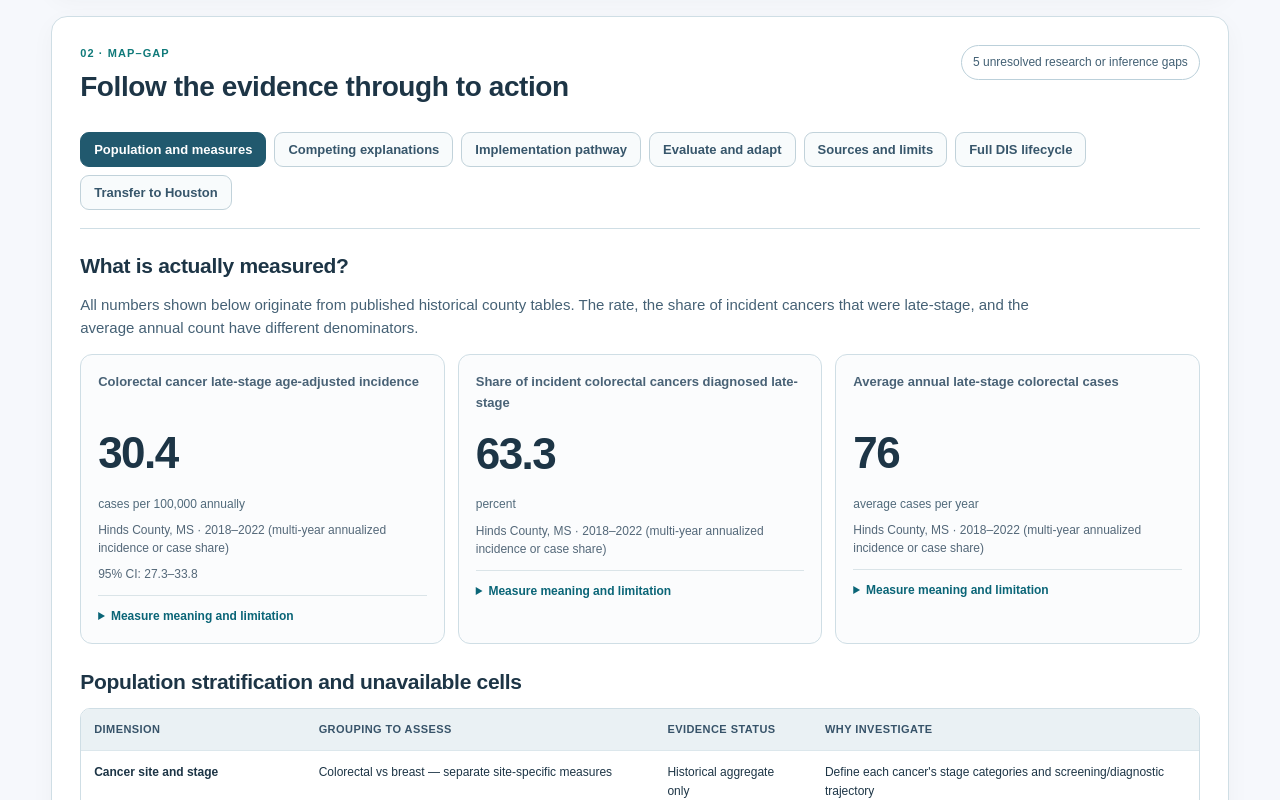
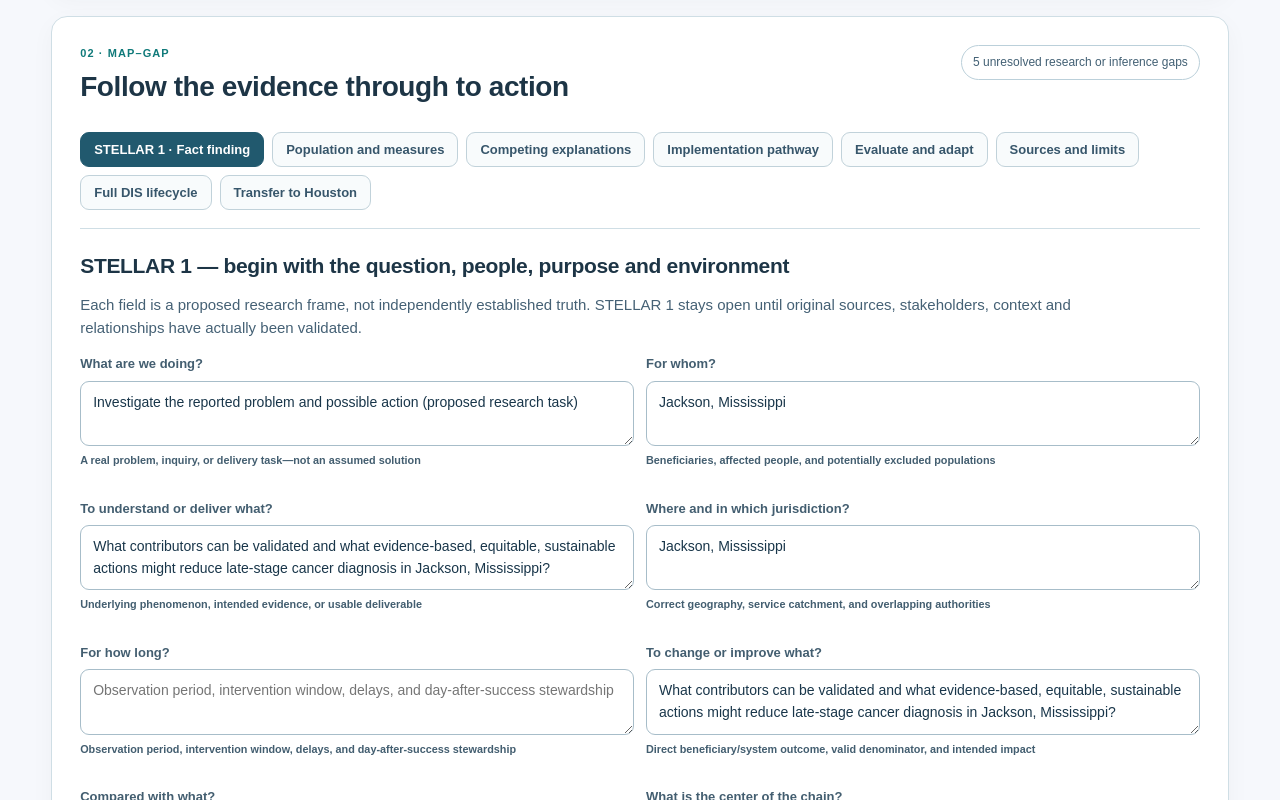
Before and after one commit to mrterryflood-ui/integrated-implementation-intelligence, a Next.js app in the folder apps/dis-platform/: page /research-program in a window 1280 px wide. Shown: the part 980-1780 px from the top of the page. Built offline with nearby package versions, Linux system fonts and the light colour scheme.

Commit message:
feat(dis): make STELLAR 1 interactive and first in the research-to-implementation workflow

```diff
--- a/apps/dis-platform/app/research-program/page.tsx
+++ b/apps/dis-platform/app/research-program/page.tsx
@@ -4,10 +4,13 @@ import Link from "next/link";
 import {buildResearchProgram,type SiteKey} from "../../lib/research-program";
 import {jacksonCancerCase,unsourcedResearchCase} from "../../lib/jackson-cancer-case";
 import {buildImplementationJourney} from "../../lib/implementation-journey";
+import StellarOnePanel from "../stellar-one-panel";
+import type {StellarOneInput} from "../../lib/stellar-one";
 import "./research-program.css";
 
-type Pane="population"|"contributors"|"implementation"|"evaluation"|"sources"|"lifecycle"|"transport";
+type Pane="stellar"|"population"|"contributors"|"implementation"|"evaluation"|"sources"|"lifecycle"|"transport";
 const PANES:{id:Pane;label:string}[]=[
+  {id:"stellar",label:"STELLAR 1 · Fact finding"},
   {id:"population",label:"Population and measures"},
   {id:"contributors",label:"Competing explanations"},
   {id:"implementation",label:"Implementation pathway"},
@@ -26,14 +29,15 @@ export default function ResearchProgramStudio(){
   const [site,setSite]=useState<SiteKey>("colorectal");
   const [question,setQuestion]=useState("How can we prevent late-stage cancer diagnosis?");
   const [target,setTarget]=useState("Jackson, Mississippi");
-  const [pane,setPane]=useState<Pane>("population");
+  const [pane,setPane]=useState<Pane>("stellar");
+  const [stellarOverrides,setStellarOverrides]=useState<Partial<StellarOneInput>>({});
   const [destination,setDestination]=useState("Houston, Texas");
   const [phase,setPhase]=useState("STELLAR_1");
   const [rehearsal,setRehearsal]=useState("SUCCESS");
   const [copyStatus,setCopyStatus]=useState("");
   const caseSpec=useMemo(()=>mode==="jackson"?jacksonCancerCase(site):unsourcedResearchCase(question,target),[mode,site,question,target]);
   const program=useMemo(()=>buildResearchProgram(caseSpec),[caseSpec]);
-  const journey=useMemo(()=>buildImplementationJourney(program,destination),[program,destination]);
+  const journey=useMemo(()=>buildImplementationJourney(program,destination,stellarOverrides),[program,destination,stellarOverrides]);
   const copy=async(kind:"markdown"|"json")=>{
     let output="";
     if(kind==="json")output=JSON.stringify({program,journey,provenance:"RESEARCH_DESIGN_NOT_FIELD_VALIDATED",approval:"NOT_AUTHORIZED"},null,2);
@@ -57,6 +61,16 @@ export default function ResearchProgramStudio(){
       "## Evaluation",
       program.comparisonDesign,
       ...program.successMeasures.map(s=>"- "+s.role+" "+s.name+": "+s.definition+"; "+s.cadence),
+      "## STELLAR 1 fact finding and chain/environment map",
+      "Question: "+journey.stellarOne.orientation.whatDoing,
+      "For whom: "+journey.stellarOne.orientation.forWhom,
+      "Understand or deliver: "+journey.stellarOne.orientation.understandOrDeliver,
+      "Where: "+journey.stellarOne.orientation.where,
+      "How long: "+journey.stellarOne.orientation.howLong,
+      "Intended change: "+journey.stellarOne.orientation.intendedChange,
+      "Counterfactual: "+journey.stellarOne.orientation.counterfactual,
+      ...journey.stellarOne.environment.nodes.map(x=>"- "+x.name+": declared hops "+(x.distanceFromCenter??"unmapped")+"; "+x.relationToCenter+"; validated "+x.relationshipValidation),
+      ...journey.stellarOne.questions.map(x=>"- "+x.code+": "+x.question+"; proof "+x.proofNeeded),
       "## End-to-end DIS implementation lifecycle",
       ...journey.nodes.map(n=>"- "+n.id+": "+n.title+"\n  Intent: "+n.why+"\n  Outputs: "+n.outputs.join("; ")+"\n  Acceptance conditions: "+n.gates.map(g=>g.artifact+"; owner "+g.ownerRole+"; reviewer "+g.reviewerRole+"; "+g.acceptance).join(" | ")+"\n  State: "+n.status+" — NOT independently verified"),
       "## SALP systemic anchors and leverage points",
@@ -139,6 +153,7 @@ export default function ResearchProgramStudio(){
         <span className="rp-counter">{program.issues.length} unresolved research or inference gaps</span>
       </div>
       <nav className="rp-tabs" aria-label="Research program sections">{PANES.map(t=><button key={t.id} type="button" aria-pressed={pane===t.id} onClick={()=>setPane(t.id)}>{t.label}</button>)}</nav>
+      {pane==="stellar"&&<StellarOnePanel review={journey.stellarOne} overrides={stellarOverrides} onChange={setStellarOverrides}/>}
       {pane==="population"&&<section aria-label="Population and indicators" className="rp-content">
         <h3>What is actually measured?</h3>
         <p>All numbers shown below originate from published historical county tables. The rate, the share of incident cancers that were late-stage, and the average annual count have different denominators.</p>
```
